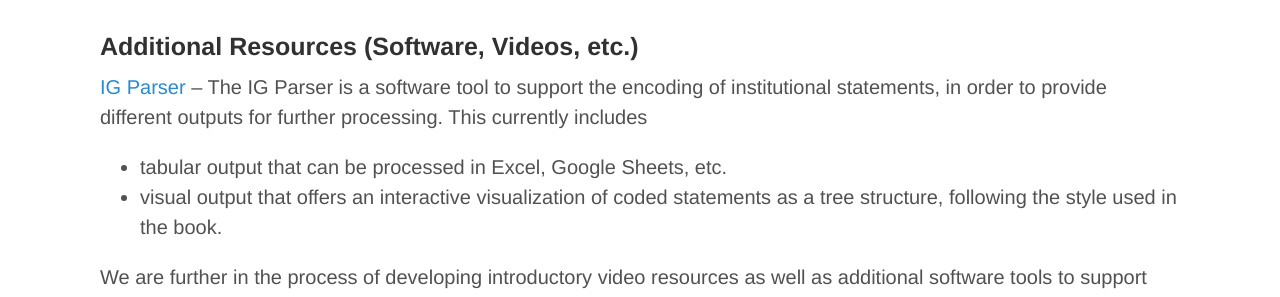
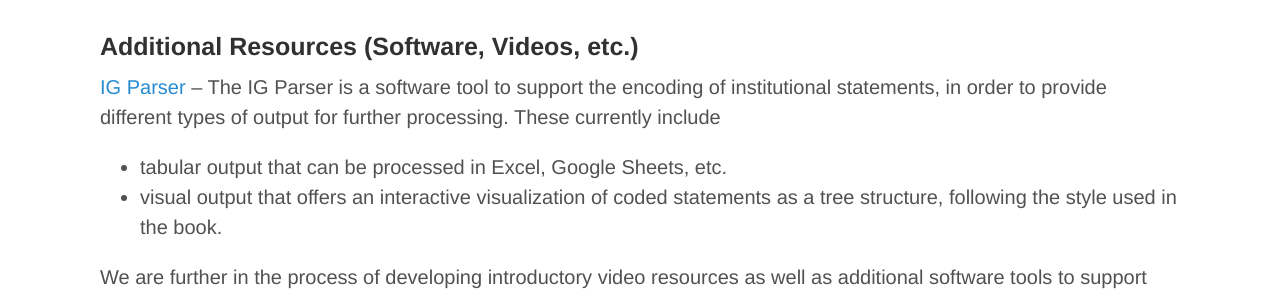
Before and after one commit to InstitutionalGrammar/IG-Book, a Jekyll site: the page built from resources.md, in a window 1280 px wide. Shown: the part 1070-1367 px from the top of the page. Built offline with Jekyll 4.4.1, drawn with Linux system fonts in a browser that asks for light colours.

Commit message:
Update resources.md

```diff
--- a/resources.md
+++ b/resources.md
@@ -29,7 +29,7 @@ Operational guidance for the encoding of institutional information is provided i
 
 ### Additional Resources (Software, Videos, etc.)
 
-[IG Parser](ig-parser.md) -- The IG Parser is a software tool to support the encoding of institutional statements, in order to provide different outputs for further processing. This currently includes
+[IG Parser](ig-parser.md) -- The IG Parser is a software tool to support the encoding of institutional statements, in order to provide different types of output for further processing. These currently include
  * tabular output that can be processed in Excel, Google Sheets, etc.
  * visual output that offers an interactive visualization of coded statements as a tree structure, following the style used in the book.
 
```
